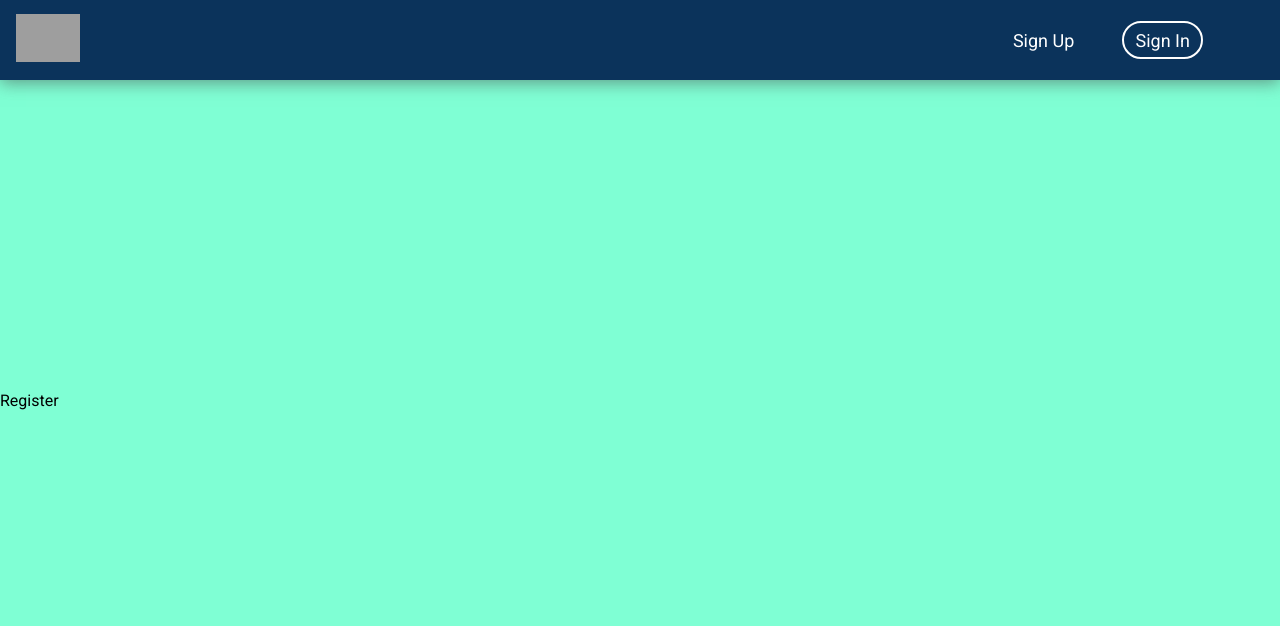
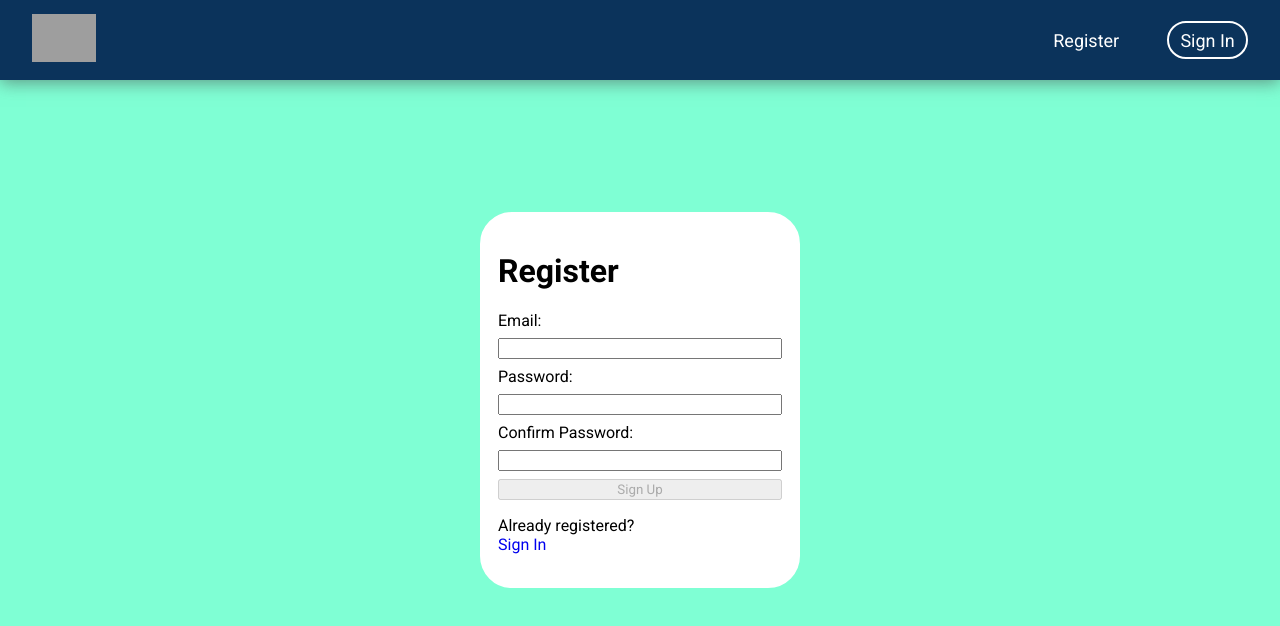
Before and after one commit to dnitecki/finfetch-ui, a React (Create React App) app: page /api/register in a window 1280 px wide. Shown: the top 626 px of the page. Built offline with nearby package versions, Linux system fonts and the light colour scheme; grey boxes are pictures that could not be loaded.

Commit message:
registration form

```diff
--- a/package.json
+++ b/package.json
@@ -3,10 +3,14 @@
   "version": "0.1.0",
   "private": true,
   "dependencies": {
+    "@fortawesome/fontawesome-svg-core": "^6.1.1",
+    "@fortawesome/free-solid-svg-icons": "^6.1.1",
+    "@fortawesome/react-fontawesome": "^0.2.0",
     "@material-ui/core": "^4.12.4",
     "@testing-library/jest-dom": "^5.16.4",
     "@testing-library/react": "^13.3.0",
     "@testing-library/user-event": "^13.5.0",
+    "axios": "^0.27.2",
     "node-sass": "^7.0.1",
     "primeicons": "^5.0.0",
     "primereact": "^8.2.0",
--- a/src/apps/finfetch-api/components/navbar/Navbar.jsx
+++ b/src/apps/finfetch-api/components/navbar/Navbar.jsx
@@ -17,7 +17,7 @@ export default function Navbar() {
         </div>
         <div className="api-navbar-links">
           <NavLink to="register">
-            <div className="api-register-button">Sign Up</div>
+            <div className="api-register-button">Register</div>
           </NavLink>
           <NavLink to="login">
             <div className="api-login-button">Sign In</div>
--- a/src/apps/finfetch-api/components/navbar/Navbar.scss
+++ b/src/apps/finfetch-api/components/navbar/Navbar.scss
@@ -13,8 +13,8 @@
   display: flex;
   padding-top: 0.5rem;
   padding-bottom: 0.5rem;
-  padding-left: 1rem;
-  padding-right: 1rem;
+  padding-left: 2rem;
+  padding-right: 2rem;
   height: 100%;
   width: 100%;
   align-items: center;
@@ -30,7 +30,7 @@
   column-gap: 3rem;
   display: flex;
   width: 25%;
-  justify-content: center;
+  justify-content: flex-end;
   align-items: center;
 }
 .api-register-button {
--- a/src/apps/finfetch-api/pages/register/Register.jsx
+++ b/src/apps/finfetch-api/pages/register/Register.jsx
@@ -1,7 +1,249 @@
 import React from "react";
 import "./Register.scss";
 import { useRef, useState, useEffect } from "react";
+import {
+  faCheck,
+  faTimes,
+  faInfoCircle,
+} from "@fortawesome/free-solid-svg-icons";
+import { FontAwesomeIcon } from "@fortawesome/react-fontawesome";
+import { NavLink } from "react-router-dom";
+// import axios from "./api/axios";
+
+const EMAIL_REGEX =
+  /^(([^<>()[\]\.,;:\s@\"]+(\.[^<>()[\]\.,;:\s@\"]+)*)|(\".+\"))@(([^<>()[\]\.,;:\s@\"]+\.)+[^<>()[\]\.,;:\s@\"]{2,})$/i;
+const PWD_REGEX = /^(?=.*[a-z])(?=.*[A-Z])(?=.*[0-9])(?=.*[!@#$%]).{8,24}$/;
 
 export default function Register() {
-  return <div className="register">Register</div>;
+  const emailRef = useRef();
+  const errRef = useRef();
+
+  const [email, setEmail] = useState("");
+  const [validEmail, setValidEmail] = useState(false);
+  const [emailFocus, setEmailFocus] = useState(false);
+
+  const [pwd, setPwd] = useState("");
+  const [validPwd, setValidPwd] = useState(false);
+  const [pwdFocus, setPwdFocus] = useState(false);
+
+  const [matchPwd, setMatchPwd] = useState("");
+  const [validMatch, setValidMatch] = useState(false);
+  const [matchFocus, setMatchFocus] = useState(false);
+
+  const [errMsg, setErrMsg] = useState("");
+  const [success, setSuccess] = useState(false);
+
+  useEffect(() => {
+    emailRef.current.focus();
+  }, []);
+
+  useEffect(() => {
+    setValidEmail(EMAIL_REGEX.test(email));
+  }, [email]);
+
+  useEffect(() => {
+    setValidPwd(PWD_REGEX.test(pwd));
+    setValidMatch(pwd === matchPwd);
+  }, [pwd, matchPwd]);
+
+  useEffect(() => {
+    setErrMsg("");
+  }, [email, pwd, matchPwd]);
+
+  const handleSubmit = async (e) => {
+    e.preventDefault();
+    // if button enabled with JS hack
+    const v1 = EMAIL_REGEX.test(email);
+    const v2 = PWD_REGEX.test(pwd);
+    if (!v1 || !v2) {
+      setErrMsg("Invalid Entry");
+      return;
+    }
+    try {
+      // const response = await axios.post(
+      //   REGISTER_URL,
+      //   JSON.stringify({ user, pwd }),
+      //   {
+      //     headers: { "Content-Type": "application/json" },
+      //     withCredentials: true,
+      //   }
+      // );
+      // console.log(response?.data);
+      // console.log(response?.accessToken);
+      // console.log(JSON.stringify(response));
+      setSuccess(true);
+      //clear state and controlled inputs
+      //need value attrib on inputs for this
+      setEmail("");
+      setPwd("");
+      setMatchPwd("");
+    } catch (err) {
+      if (!err?.response) {
+        setErrMsg("No Server Response");
+      } else if (err.response?.status === 409) {
+        setErrMsg("Username Taken");
+      } else {
+        setErrMsg("Registration Failed");
+      }
+      errRef.current.focus();
+    }
+  };
+
+  return (
+    <div className="register">
+      {success ? (
+        <div className="register-container">
+          <h1>Success!</h1>
+          <p>
+            Your account has been created, <br /> please verify it by clicking
+            the activation link that has been send to your email.
+          </p>
+          <NavLink to="/api/login">
+            <p>Sign In</p>
+          </NavLink>
+        </div>
+      ) : (
+        <div className="register-container">
+          <p
+            ref={errRef}
+            className={errMsg ? "errmsg" : "offscreen"}
+            aria-live="assertive"
+          >
+            {errMsg}
+          </p>
+          <h1>Register</h1>
+          <form className="register-form" onSubmit={handleSubmit}>
+            <label htmlFor="email">
+              Email:
+              <FontAwesomeIcon
+                icon={faCheck}
+                className={validEmail ? "register-valid" : "register-hide"}
+              />
+              <FontAwesomeIcon
+                icon={faTimes}
+                className={
+                  validEmail || !email ? "register-hide" : "register-invalid"
+                }
+              />
+            </label>
+            <input
+              type="text"
+              id="email"
+              ref={emailRef}
+              autoComplete="off"
+              onChange={(e) => setEmail(e.target.value)}
+              value={email}
+              required
+              aria-invalid={validEmail ? "false" : "true"}
+              aria-describedby="uidnote"
+              onFocus={() => setEmailFocus(true)}
+              onBlur={() => setEmailFocus(false)}
+            />
+            <p
+              id="uidnote"
+              className={
+                emailFocus && email && !validEmail
+                  ? "instructions"
+                  : "offscreen"
+              }
+            >
+              <FontAwesomeIcon icon={faInfoCircle} />
+              Must be a valid email.
+            </p>
+
+            <label htmlFor="password">
+              Password:
+              <FontAwesomeIcon
+                icon={faCheck}
+                className={validPwd ? "register-valid" : "register-hide"}
+              />
+              <FontAwesomeIcon
+                icon={faTimes}
+                className={
+                  validPwd || !pwd ? "register-hide" : "register-invalid"
+                }
+              />
+            </label>
+            <input
+              type="password"
+              id="password"
+              onChange={(e) => setPwd(e.target.value)}
+              value={pwd}
+              required
+              aria-invalid={validPwd ? "false" : "true"}
+              aria-describedby="pwdnote"
+              onFocus={() => setPwdFocus(true)}
+              onBlur={() => setPwdFocus(false)}
+            />
+            <p
+              id="pwdnote"
+              className={pwdFocus && !validPwd ? "instructions" : "offscreen"}
+            >
+              <FontAwesomeIcon icon={faInfoCircle} />
+              8 to 24 characters.
+              <br />
+              Must include uppercase and lowercase letters, a number and a
+              special character.
+              <br />
+              Allowed special characters:{" "}
+              <span aria-label="exclamation mark">!</span>{" "}
+              <span aria-label="at symbol">@</span>{" "}
+              <span aria-label="hashtag">#</span>{" "}
+              <span aria-label="dollar sign">$</span>{" "}
+              <span aria-label="percent">%</span>
+            </p>
+
+            <label htmlFor="confirm_pwd">
+              Confirm Password:
+              <FontAwesomeIcon
+                icon={faCheck}
+                className={
+                  validMatch && matchPwd ? "register-valid" : "register-hide"
+                }
+              />
+              <FontAwesomeIcon
+                icon={faTimes}
+                className={
+                  validMatch || !matchPwd ? "register-hide" : "register-invalid"
+                }
+              />
+            </label>
+            <input
+              type="password"
+              id="confirm_pwd"
+              onChange={(e) => setMatchPwd(e.target.value)}
+              value={matchPwd}
+              required
+              aria-invalid={validMatch ? "false" : "true"}
+              aria-describedby="confirmnote"
+              onFocus={() => setMatchFocus(true)}
+              onBlur={() => setMatchFocus(false)}
+            />
+            <p
+              id="confirmnote"
+              className={
+                matchFocus && !validMatch ? "instructions" : "offscreen"
+              }
+            >
+              <FontAwesomeIcon icon={faInfoCircle} />
+              Must match the first password input field.
+            </p>
+
+            <button
+              disabled={!validEmail || !validPwd || !validMatch ? true : false}
+            >
+              Sign Up
+            </button>
+          </form>
+          <p>
+            Already registered?
+            <br />
+            <NavLink to="/api/login">
+              <span className="line">Sign In</span>
+            </NavLink>
+          </p>
+        </div>
+      )}
+    </div>
+  );
 }
--- a/src/apps/finfetch-api/pages/register/Register.scss
+++ b/src/apps/finfetch-api/pages/register/Register.scss
@@ -1,4 +1,5 @@
 .register {
+  display: flex;
   height: 100vh;
   width: 100vw;
   justify-content: center;
@@ -6,3 +7,63 @@
   align-items: center;
   background-color: aquamarine;
 }
+.register-container {
+  width: 20rem;
+  height: fit-content;
+  border: 2px solid #fff;
+  border-radius: 2rem;
+  background-color: #fff;
+  padding: 1rem;
+}
+.register-form {
+  width: 100%;
+  display: flex;
+  flex-direction: column;
+  align-content: center;
+  justify-content: center;
+  row-gap: 0.5rem;
+}
+.instructions {
+  font-size: 0.75rem;
+  border-radius: 0.5rem;
+  background: #000;
+  color: #fff;
+  padding: 0.5rem;
+  position: relative;
+  bottom: -10px;
+}
+
+.instructions > svg {
+  margin-right: 0.25rem;
+}
+
+.offscreen {
+  position: absolute;
+  left: -9999px;
+}
+
+.register-hide {
+  display: none;
+}
+
+.register-valid {
+  color: limegreen;
+  margin-left: 0.25rem;
+}
+
+.register-invalid {
+  color: red;
+  margin-left: 0.25rem;
+}
+
+.errmsg {
+  background-color: lightpink;
+  color: firebrick;
+  font-weight: bold;
+  padding: 0.5rem;
+  margin-bottom: 0.5rem;
+}
+
+.line {
+  display: inline-block;
+}
```
Also changed, not shown: 1 other file (tests, documents, lock files or other folders).
